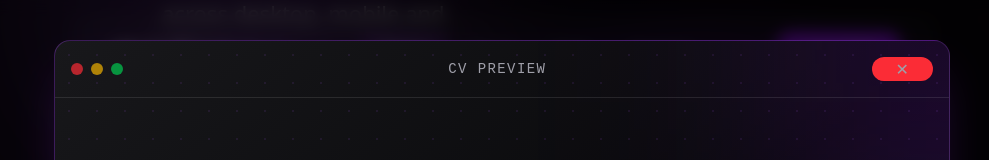
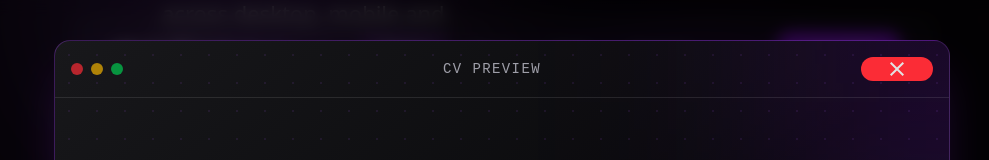
Before and after one commit to richglez/portfolio, a Next.js app: page / in a window 1280 px wide. Both pictures are taken after a click on the button "CV Preview". Shown: the part 1639-1799 px from the top of the page, without its empty margins (138-1127 px from the left). Built offline with nearby package versions, Linux system fonts and the light colour scheme; no server answers.

Commit message:
close tag

```diff
--- a/src/components/About.tsx
+++ b/src/components/About.tsx
@@ -209,9 +209,17 @@ const AboutSection = forwardRef<HTMLElement>((props, ref) => {
 
                 <button
                   onClick={() => setShowPreview(false)}
-                  className="px-6 bg-red-500 rounded-full text-zinc-400 hover:text-white transition active:scale-85"
+                  className="px-6 bg-red-500 rounded-full text-zinc-400 hover:text-white transition active:scale-85 cursor-pointer "
                 >
-                  ✕
+                  <svg
+                    xmlns="http://www.w3.org/2000/svg"
+                    height="24px"
+                    viewBox="0 -960 960 960"
+                    width="24px"
+                    fill="#e3e3e3"
+                  >
+                    <path d="m256-200-56-56 224-224-224-224 56-56 224 224 224-224 56 56-224 224 224 224-56 56-224-224-224 224Z" />
+                  </svg>
                 </button>
               </div>
               {/* Contenido */}
```
